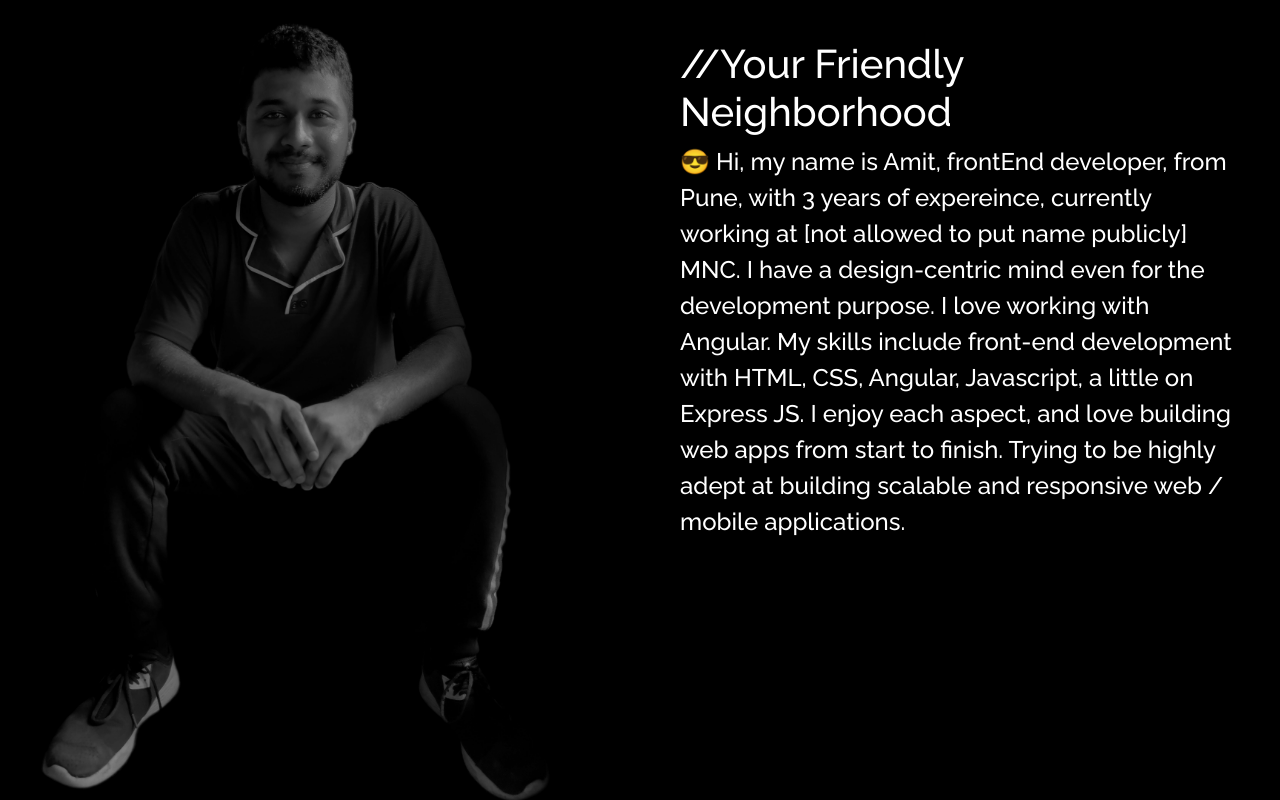
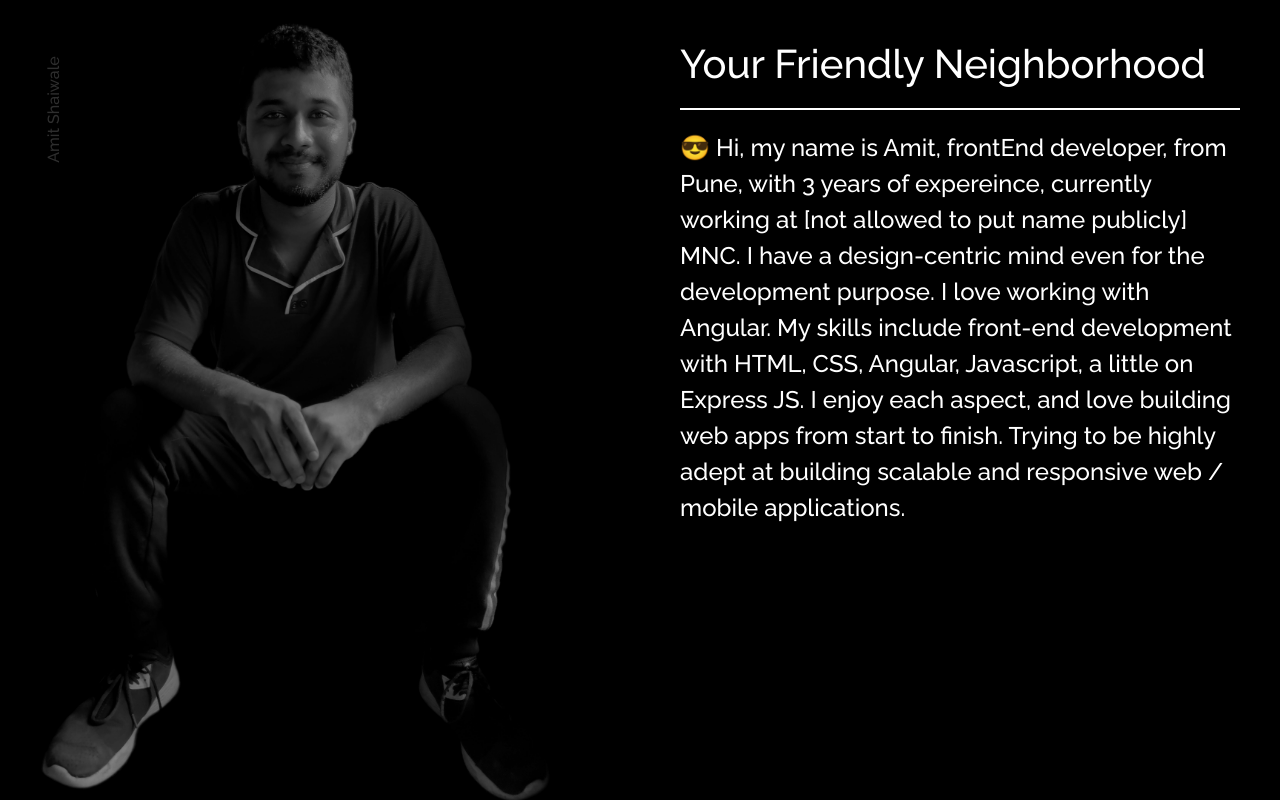
Before and after one commit to amitshaiwale/angular-portfolio, an Angular app: page / in a window 1280 px wide. Built offline with nearby package versions, Linux system fonts and the light colour scheme.

Commit message:
few changes in redesign

```diff
--- a/src/app/app.component.css
+++ b/src/app/app.component.css
@@ -26,6 +26,24 @@
     width: 50%;
     height: 720px;
     opacity: 0.6;
+    font-family: Raleway;
+    /* writing-mode: vertical-lr; */
+}
+
+.hr{
+    display: block;
+    height: 1px;
+    width: 100%;
+    margin: 20px 0px 20px 0px;
+    border: 1px solid white;
+}
+
+.imgBox > h6{
+    left: 0px;
+    opacity: 0.3;
+    position: absolute;
+    top: 100px;
+    transform: rotate(270deg);
 }
 
 .bioBox{
--- a/src/app/app.component.html
+++ b/src/app/app.component.html
@@ -41,11 +41,13 @@
 </div> -->
 
 <div class="mainContent">
-    <div class="box imgBox"></div>
+    <div class="box imgBox">
+      <h6>Amit Shaiwale</h6>
+    </div>
 
     <div class="box bioBox">
-      <h1>//Your Friendly Neighborhood</h1>
-
+      <h1>Your Friendly Neighborhood</h1>
+      <div class="hr"></div>
       😎 Hi, my name is Amit, frontEnd developer, from Pune, with
       3 years of expereince, currently working at [not allowed to put name publicly] MNC.
       I have a design-centric mind even for the development purpose.
@@ -57,6 +59,8 @@
       building scalable and responsive web / mobile applications.
       <br>
     </div>
+
+</div>
   <!-- </div> -->
 
 
```
